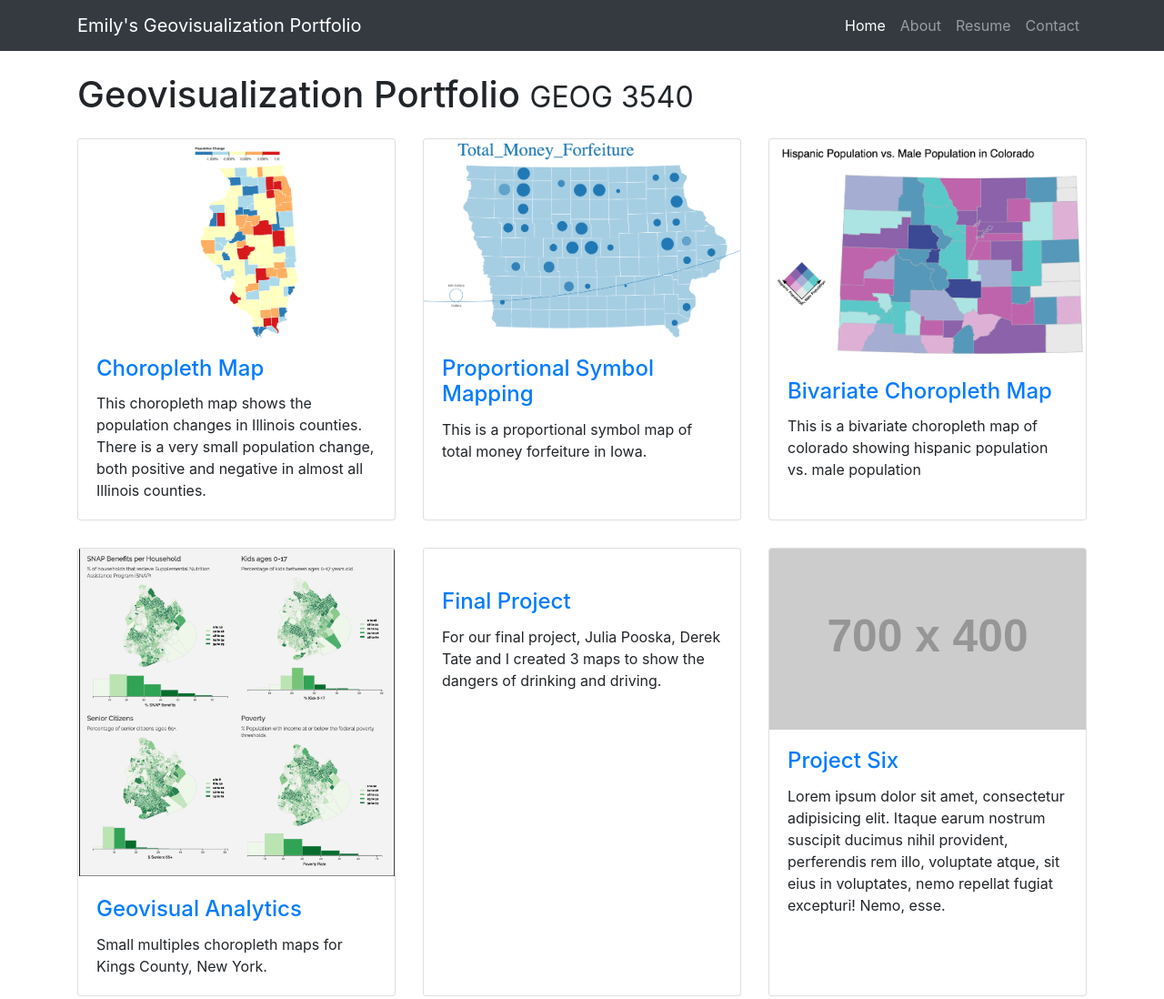
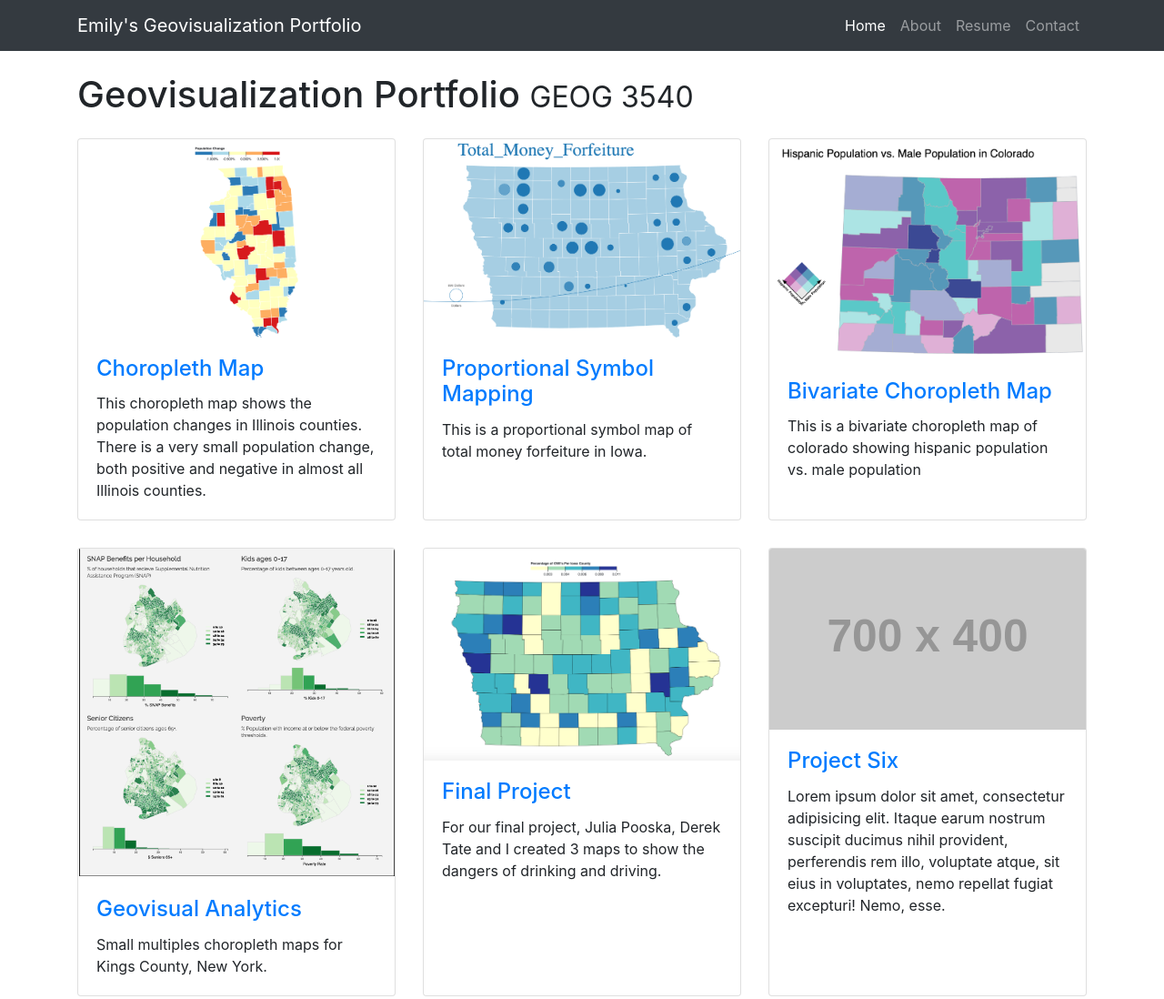
Before and after one commit to geog3540/egmanders, a website: page index.html in a window 1280 px wide. Shown: the top 1098 px of the page at 91% size. Drawn offline with Linux system fonts and the light colour scheme; placeholder pictures from the web are drawn by us.

Commit message:
picture change
pic

```diff
--- a/index.html
+++ b/index.html
@@ -103,7 +103,7 @@
         </div>
         <div class="col-lg-4 col-sm-6 portfolio-item">
           <div class="card h-100">
-            <a href="https://geog3540.github.io/LiquorStoresAndCrashes/"><img class="card-img-top" src="images/finalproject" alt=""></a>
+            <a href="https://geog3540.github.io/LiquorStoresAndCrashes/"><img class="card-img-top" src="images/OWI.png" alt=""></a>
             <div class="card-body">
               <h4 class="card-title">
                 <a href="https://geog3540.github.io/LiquorStoresAndCrashes/">Final Project</a>
```
Also changed, not shown: images/OWI.png (added).
